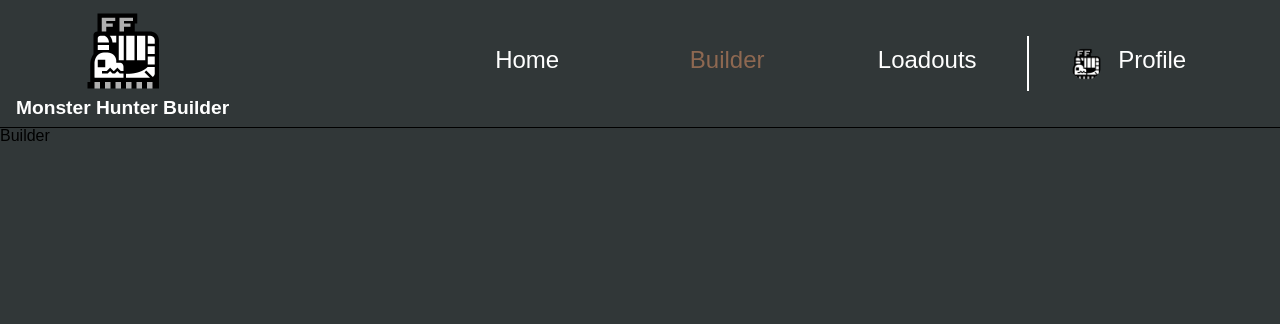
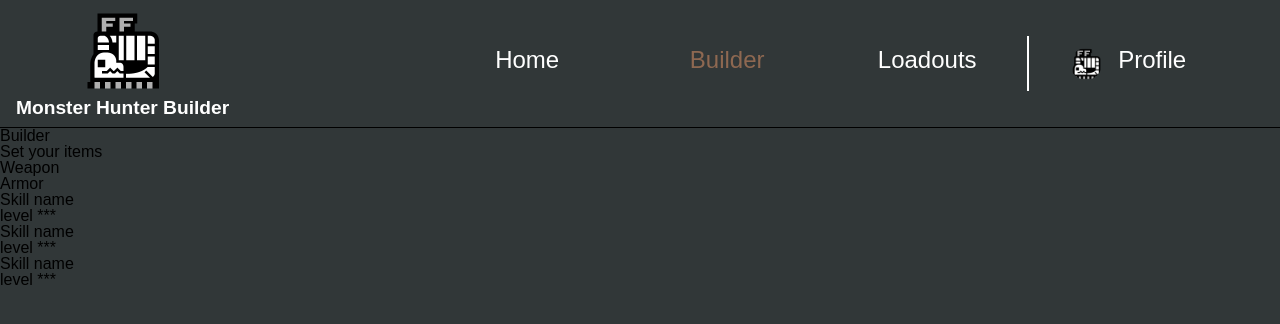
Before and after one commit to Pacotyse/MHBuilder_front, a React (Vite) app: page /builder in a window 1280 px wide. Shown: the top 324 px of the page. Built offline with nearby package versions, Linux system fonts and the light colour scheme.

Commit message:
feat (component) : page packed in a single component

```diff
--- /dev/null
+++ b/src/Pages/BuilderPage/index.tsx
@@ -0,0 +1,36 @@
+function BuilderPage() {
+  return (
+    <main>
+      <h2>Builder</h2>
+      <section className="section-items">
+        <p className="section-items__description">Set your items</p>
+      </section>
+      <section className="section-stats">
+        <div className="stats-container">
+          Weapon
+        </div>
+        {/* armor infos */}
+        <div className="stats-container">Armor</div>
+        {/* skills infos */}
+        <div className="stats-container">
+          <ul className="stats-content__skills">
+            <li>
+              <span>Skill name</span>
+              <div>level ***</div>
+            </li>
+            <li>
+              <span>Skill name</span>
+              <div>level ***</div>
+            </li>
+            <li>
+              <span>Skill name</span>
+              <div>level ***</div>
+            </li>
+          </ul>
+        </div>
+      </section>
+    </main>
+  );
+}
+
+export default BuilderPage;
--- a/src/components/App/index.tsx
+++ b/src/components/App/index.tsx
@@ -1,6 +1,7 @@
 import { Route, Routes } from 'react-router-dom';
 import './styles.scss';
 import AppHeader from '../AppHeader';
+import BuilderPage from '../../Pages/BuilderPage';
 
 function App() {
   return (
@@ -9,7 +10,7 @@ function App() {
       {/* React router prevent the app from refreshing when navigating */}
       <Routes>
         <Route path="/" element={<h2>Accueil</h2>} />
-        <Route path="/builder" element={<h2>Builder</h2>} />
+        <Route path="/builder" element={<BuilderPage />} />
         <Route path="/loadouts" element={<h2>Loadouts</h2>} />
         <Route path="/login" element={<h2>Login</h2>} />
         <Route path="/sign-in" element={<h2>Sign-in</h2>} />
```
